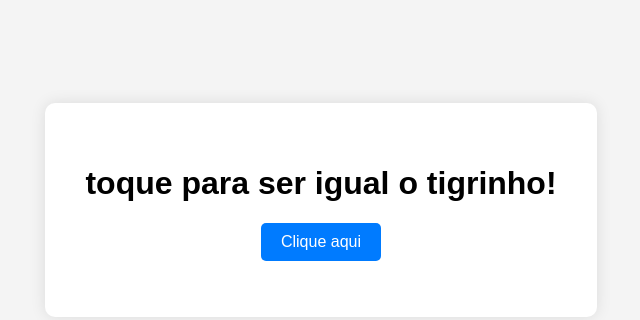
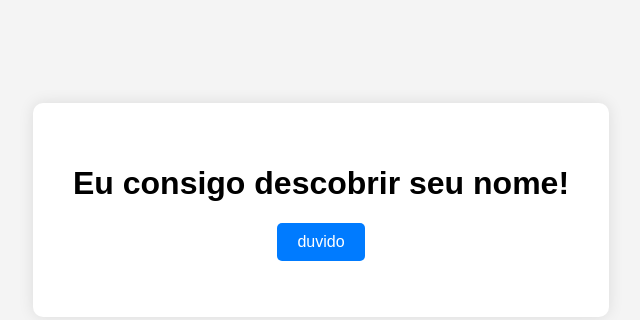
Before and after one commit to Thallys28/sites01, a plain HTML site: page index.html in a window 1280 px wide. Shown: the part 190-510 px from the top of the page, without its empty margins (319-959 px from the left). Drawn offline with Linux system fonts and the light colour scheme.

Commit message:
Update index.html

```diff
--- a/index.html
+++ b/index.html
@@ -8,8 +8,8 @@
 </head>
 <body>
   <div class="container">
-    <h1>toque para ser igual o tigrinho!</h1>
-    <button id="meuBotao">Clique aqui</button>
+    <h1>Eu consigo descobrir seu nome!</h1>
+    <button id="meuBotao">duvido</button>
     <p id="mensagem"></p>
   </div>
 
```
